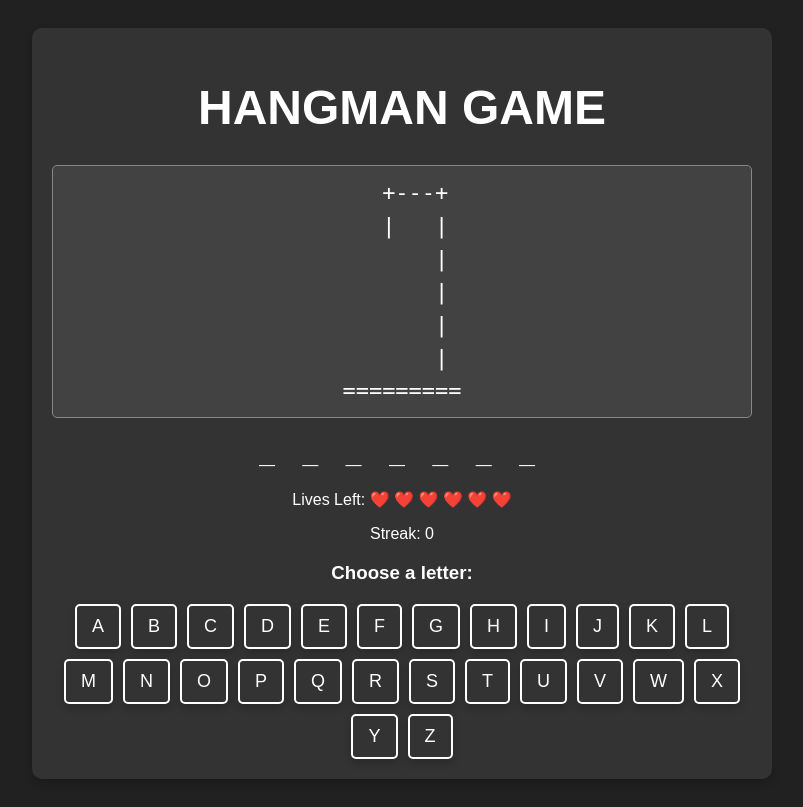
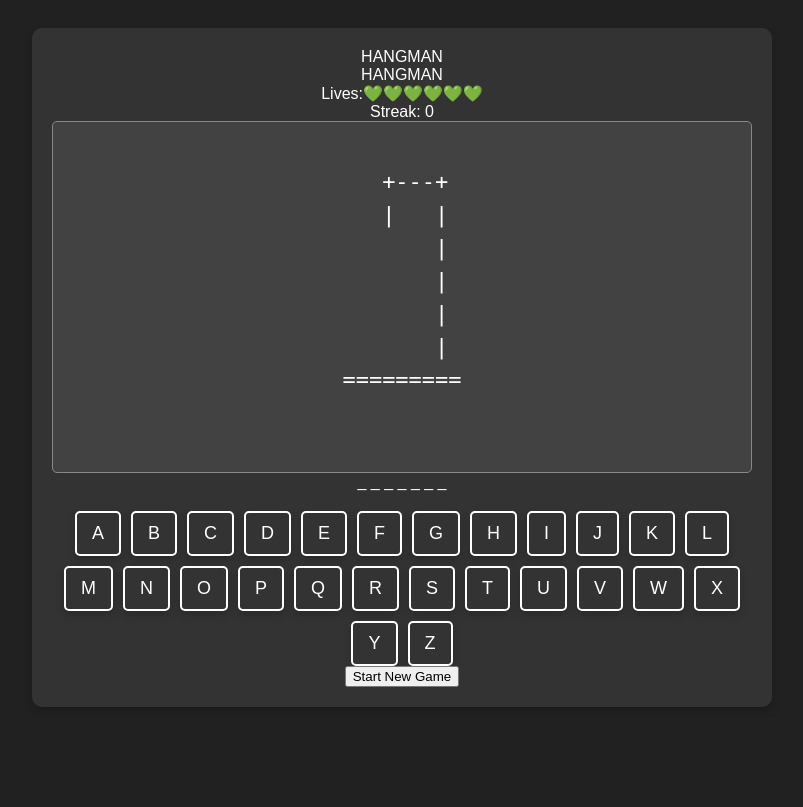
Before and after one commit to SadmanSakib399/Hangman, a Flask app: page / in a window 1280 px wide. Shown: the whole page, without its empty margins (238-1041 px from the left). After the commit the page ends 707 px from the top, so only its background shows below. Run offline with Flask 3, Linux system fonts and the light colour scheme.

Commit message:
Update index.html

```diff
--- a/templates/index.html
+++ b/templates/index.html
@@ -1,44 +1,71 @@
 <!DOCTYPE html>
 <html lang="en">
 <head>
-    <meta charset="UTF-8">
-    <meta name="viewport" content="width=device-width, initial-scale=1.0">
+    <meta charset="UTF-8" />
+    <meta name="viewport" content="width=device-width, initial-scale=1.0" />
     <title>Hangman Game</title>
     <link rel="stylesheet" href="{{ url_for('static', filename='style.css') }}">
 </head>
 <body>
+    <div class="container">
+        <!-- Title Section -->
+        <div class="wrapper">
+            <div class="bg">HANGMAN</div>
+            <div class="fg">HANGMAN</div>
+        </div>
 
-    <div class="container">
-        <h1 class="game-title">HANGMAN GAME</h1>
+        <!-- Lives and Streak Section -->
+        <div class="lives-streak">
+            <div class="lives-section">
+                <span class="label">Lives:</span><span id="lives" class="lives">{% for _ in range(life) %}💚{% endfor %}{% for _ in range(6 - life) %}🩶{% endfor %}</span>
+            </div>
 
-        <!-- Display hangman stages with proper formatting -->
-        <pre>{{ stages }}</pre>
+            <div class="streak-section">
+                <span class="label">Streak:</span>
+                <span id="streak">{{ streak }}</span>
+            </div>
+        </div>
 
-        <h2>{{ " ".join(underscore_list) }}</h2>
+        <!-- Stages Section -->
+        <pre id="hangman-stage" class="hangman-stage">
+            {{ stages }}
+        </pre>
 
-        <!-- Display hearts instead of numbers -->
-        <p>Lives Left: {{ '❤️ ' * life }}</p>
-        <p>Streak: {{ streak }}</p>
+        <!-- Word to Guess -->
+        <div id="word-to-guess" class="word-to-guess">
+            {{ " ".join(underscore_list) }}
+        </div>
 
-        {% if game_over %}
-            <h2 class="game-over">😢 Game Over! 😢</h2>
-            <p>You gave it your all, but the stick figure took the win. Ready to take on another challenge? 🎯 Come back and play again! 😊</p>
-            <p>The word was: {{ chosen_word }}</p>
-            <a href="{{ url_for('new_game') }}" class="btn">Start New Game</a>
-        {% else %}
-            <h3>Choose a letter:</h3>
-            <form method="POST">
-                <div class="letters">
-                    <!-- Create clickable buttons for letters A-Z -->
-                    {% for letter in 'ABCDEFGHIJKLMNOPQRSTUVWXYZ' %}
-                        <button type="submit" name="letter" value="{{ letter }}" {% if letter in guessed_word_list %} disabled {% endif %}>
-                            {{ letter }}
-                        </button>
-                    {% endfor %}
+        <!-- Guessing Options -->
+        <div class="letters">
+            {% if game_over %}
+                <div id="game-over" class="game-over">
+                    <h2>GAME OVER!</h2>
+                    <p>You gave it your all, but the stick figure took the win.</p>
+                    <p>Ready to take on another challenge? 🎯 Come back and play again! 😊</p>
+                    <p>The word was: {{ chosen_word }}</p>
                 </div>
-            </form>
-        {% endif %}
+            {% else %}
+                {% for letter in "ABCDEFGHIJKLMNOPQRSTUVWXYZ" %}
+                    <form method="POST" action="/">
+                        <button type="submit" name="letter" value="{{ letter }}" class="letter-btn">{{ letter }}</button>
+                    </form>
+                {% endfor %}
+            {% endif %}
+        </div>
+
+        <!-- Start New Game Button -->
+        <form action="{{ url_for('new_game') }}" method="GET">
+            <button type="submit" aria-label="Start Game" class="start-btn" id="startButton">
+                {% if game_over %}
+                    Play Again
+                {% else %}
+                    Start New Game
+                {% endif %}
+            </button>
+        </form>
     </div>
 
+    <script src="{{ url_for('static', filename='script.js') }}"></script>
 </body>
 </html>
```
